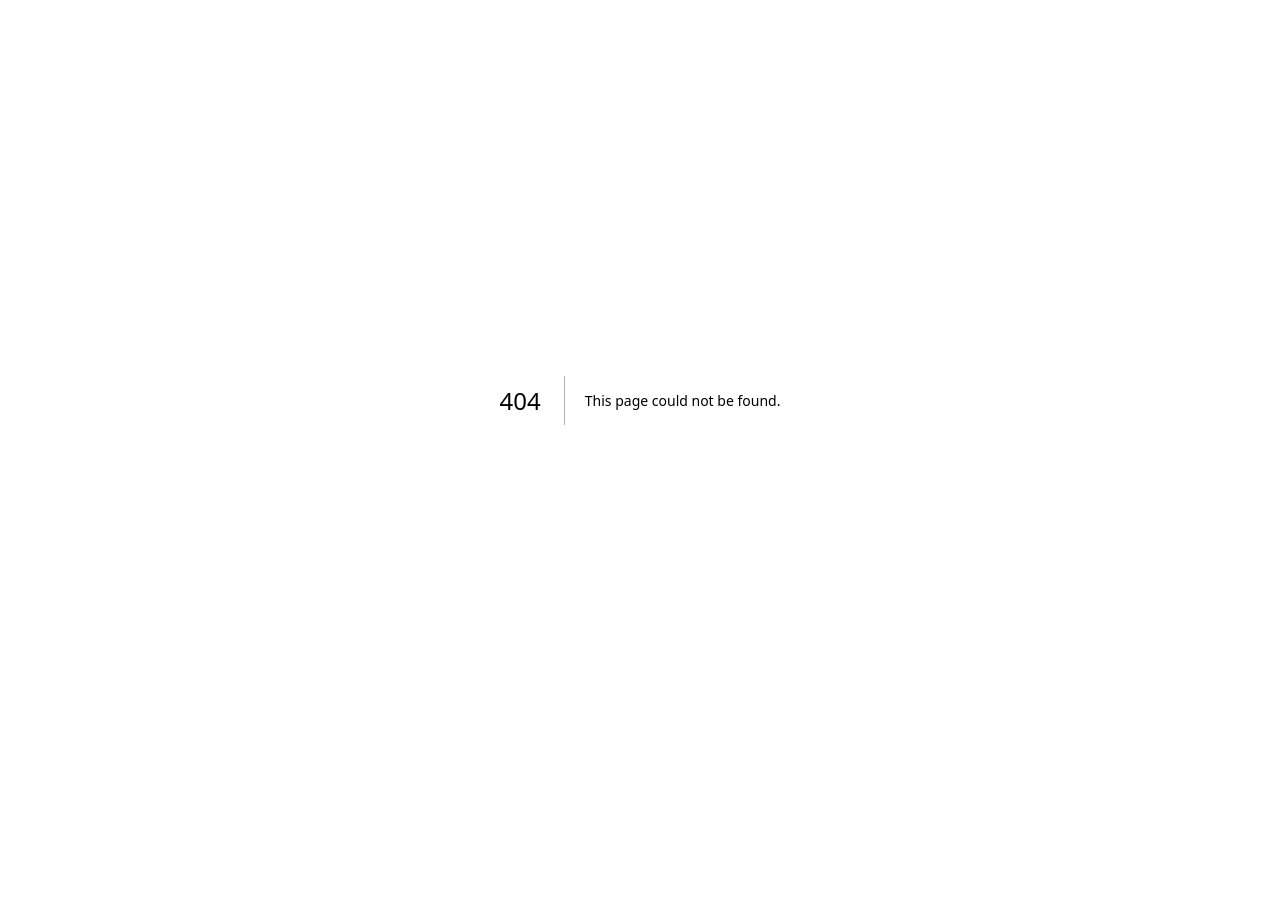
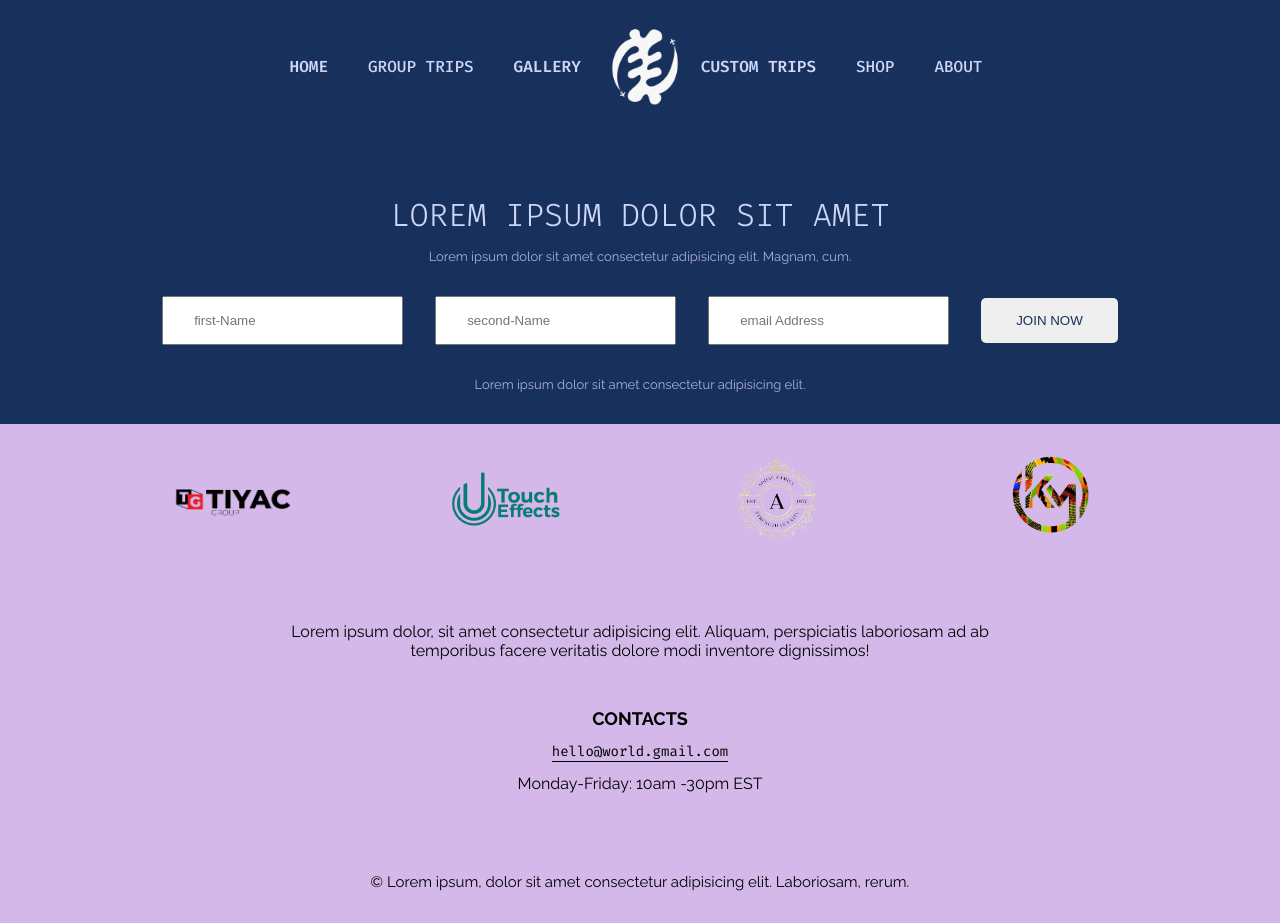
Before and after one commit to Baah-Danso-Kenneth/Next-Onyx-tour, a Next.js app: page /GroupTrip/Summer in a window 1280 px wide. Before the commit this address had no page. Before the commit the page ends 800 px from the top, so only its background shows below. Built offline with nearby package versions, Linux system fonts and the light colour scheme.

Commit message:
routes for both summer and winter pages created

```diff
--- a/src/components/NavItems.tsx
+++ b/src/components/NavItems.tsx
@@ -2,7 +2,7 @@ export const DestinationItems=[
     {
         id:1,
         title:"winter trip",
-        path:"/GroupTrip/winter",
+        path:"/GroupTrip/Winter",
         cName:"list-item"
     },
 
--- /dev/null
+++ b/src/pages/GroupTrip/Summer.tsx
@@ -0,0 +1,12 @@
+import Layout from '@/components/Layout'
+
+
+function Summer() {
+  return (
+    <Layout>
+
+    </Layout>
+  )
+}
+
+export default Summer
```
Also changed, not shown: src/pages/GroupTrip/Winter.tsx (added, +12 -0 lines).
